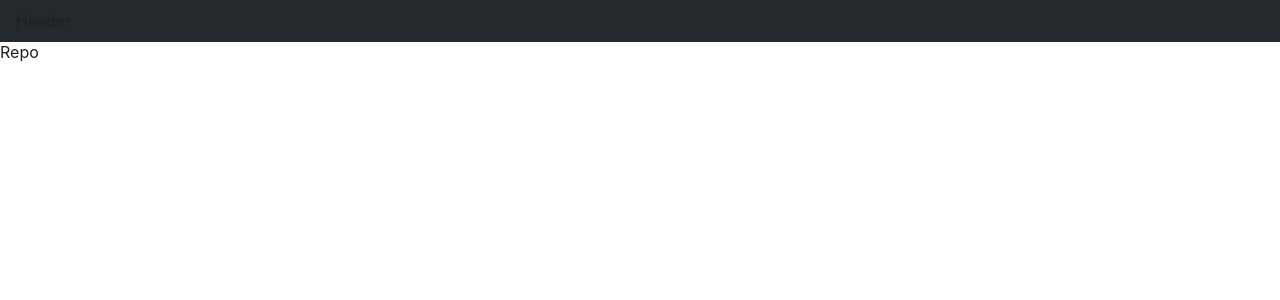
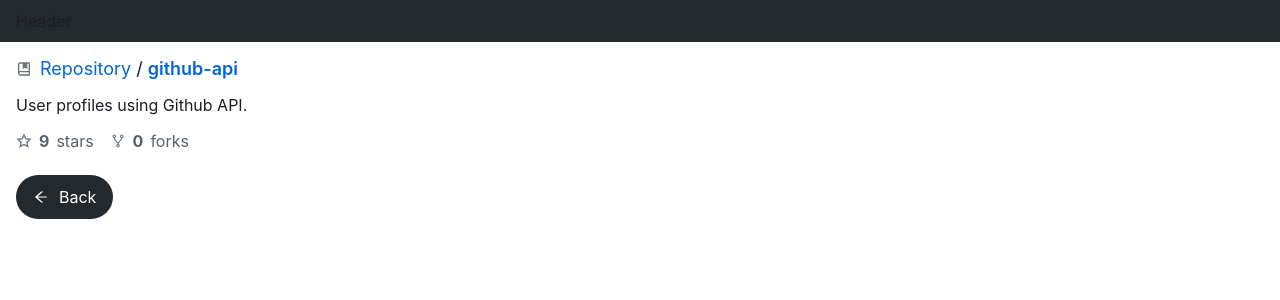
Before and after one commit to martinakrtzschmr/github-api, a React (Create React App) app: page /martinak/github-api in a window 1280 px wide. Shown: the top 300 px of the page. Built offline with nearby package versions, Linux system fonts and the light colour scheme.

Commit message:
Basic color scheme and information distribution

```diff
--- a/src/components/ProfileData/styles.ts
+++ b/src/components/ProfileData/styles.ts
@@ -1,11 +1,11 @@
-import styled, { css } from 'styled-components';
+import styled, { css } from "styled-components";
 import {
   RiGroupLine,
   RiBuilding4Line,
   RiMapPin2Line,
   RiMailLine,
-    RiLinksLine
-} from 'react-icons/ri';
+  RiLinksLine,
+} from "react-icons/ri";
 
 export const Container = styled.div``;
 
@@ -46,6 +46,7 @@ export const Avatar = styled.img`
 
   @media (min-width: 768px) {
     width: 100%;
+    margin-top: -34px;
   }
 `;
 
--- a/src/pages/Profile/index.tsx
+++ b/src/pages/Profile/index.tsx
@@ -1,10 +1,29 @@
 import React from 'react';
 
-import { Container, Main, LeftSide, RightSide, Repos } from './styles';
+import {
+  Container,
+  Main,
+  LeftSide,
+  RightSide,
+  Repos,
+  RepoIcon,
+  Tab,
+  BackButton,
+  BackIcon
+} from './styles';
 import ProfileData from '../../components/ProfileData';
 import RepoCard from '../../components/RepoCard';
 
 const Profile: React.FC = () => {
+
+  const TabContent = () => {
+    return <div className='content'>
+      <RepoIcon />
+      <span className='label'>Repositories</span>
+      <span className='numbers'>26</span>
+    </div>
+  };
+
   return (
     <Container>
       <Main>
@@ -20,8 +39,16 @@ const Profile: React.FC = () => {
             email={'alexander.martin64@gmail.com'}
             blog={'linkedin'}
           />
+          <BackButton>
+            <BackIcon />
+            <span>Back</span>
+          </BackButton>
         </LeftSide>
         <RightSide>
+          <Tab className='mobile'>
+            <TabContent />
+            <span className='line' />
+          </Tab>
           <Repos>
             <h2>Repos</h2>
 
--- a/src/pages/Profile/styles.ts
+++ b/src/pages/Profile/styles.ts
@@ -1,10 +1,13 @@
-import styled from "styled-components";
+import styled, { css } from "styled-components";
+import { RiBookMarkLine } from "react-icons/ri";
+import { AiOutlineArrowLeft } from 'react-icons/ai';
 
 export const Container = styled.div`
   --horizontal-padding: 16px;
   --vertical-padding: 24px;
 
   padding: var(--vertical-padding) var(--horizontal-padding);
+  overflow: hidden;
 `;
 
 export const Main = styled.div`
@@ -20,15 +23,33 @@ export const Main = styled.div`
 `;
 
 export const LeftSide = styled.div`
-  padding: 0 var(--horizontalPadding);
+  padding: 0 var(--horizontal-padding);
 
   @media (min-width: 768px) {
     width: 25%;
   }
 `;
 
+export const BackButton = styled.a`
+  display: flex;
+  align-items: center;
+  margin-top: 24px;
+  background: var(--gray-dark);
+  padding: 12px 17px;
+  border-radius: 24px;
+  width: max-content;
+
+  > span {
+    color: var(--primary);
+  }
+  > svg {
+    fill: var(--primary);
+    margin-right: 10px;
+  }
+`; // <a hrf="" />
+
 export const RightSide = styled.div`
-  padding: 0 var(--horizontalPadding);
+  padding: 0 var(--horizontal-padding);
 
   @media (min-width: 768px) {
     width: 75%;
@@ -56,3 +77,82 @@ export const Repos = styled.div`
     }
   }
 `;
+
+export const Tab = styled.div`
+  background: var(--primary);
+
+  .content {
+    display: flex;
+    align-items: center;
+    width: min-content;
+
+    padding: 14px 16px;
+
+    border-bottom: 2px solid var(--orange);
+
+    .label {
+      font-size: 14px;
+      padding: 0 7px;
+      font-weight: 600;
+    }
+    .number {
+      font-size: 12px;
+      background: var(--ticker);
+      padding: 2px 6px;
+      border-radius: 24px;
+    }
+  }
+
+  .line {
+    display: flex;
+    width: 200vw;
+    border-bottom: 1px solid var(--border);
+    margin-left: -50vw;
+  }
+
+  &.mobile {
+    margin-top: var(--vertical-padding);
+
+    .content {
+      margin: 0 auto;
+    }
+
+    @media (min-width: 768px) {
+      display: none;
+    }
+  }
+  &.desktop {
+    display: none;
+
+    @media (min-width: 768px) {
+      display: unset;
+
+      .wrapper {
+        display: flex;
+        margin: 0 auto;
+        max-width: 1280px;
+      }
+
+      .offset {
+        width: 25%;
+        margin-right: var(--horizontal-padding);
+      }
+    }
+  }
+`;
+
+
+const iconCSS = css`
+  width: 16px;
+  height: 16px;
+  fill: var(--icon);
+  flex-shrink: 0;
+`;
+
+export const BackIcon = styled(AiOutlineArrowLeft)`${iconCSS}`;
+
+export const RepoIcon = styled(RiBookMarkLine)`
+  height: 16px;
+  width: 16px;
+  margin-right: 4px;
+`;
--- a/src/pages/Repo/index.tsx
+++ b/src/pages/Repo/index.tsx
@@ -1,7 +1,54 @@
 import React from 'react';
+import { Link } from 'react-router-dom';
+
+import {
+    Container,
+    Breadcrumb,
+    Info,
+    BackButton,
+    RepoIcon,
+    StarIcon,
+    ForkIcon,
+    BackIcon
+ } from './styles';
 
 const Repo: React.FC = () => {
-    return <div>Repo</div>
+    return (
+        <Container>
+            <Breadcrumb>
+                <RepoIcon />
+                <Link className='username' to={'/martinak'}>
+                    Repository
+                </Link>
+
+                <span>/</span>
+
+                <Link className='reponame' to={'/martinak/repository'}>
+                    github-api
+                </Link>
+            </Breadcrumb>
+
+            <p>User profiles using Github API.</p>
+
+            <Info>
+                <li>
+                    <StarIcon />
+                    <b>9</b>
+                    <span>stars</span>
+                </li>
+                <li>
+                    <ForkIcon />
+                    <b>0</b>
+                    <span>forks</span>
+                </li>
+            </Info>
+
+            <BackButton>
+                <BackIcon />
+                <span>Back</span>
+            </BackButton>
+        </Container>
+    )
 };
 
 export default Repo;
--- /dev/null
+++ b/src/pages/Repo/styles.ts
@@ -0,0 +1,94 @@
+import styled, { css } from 'styled-components';
+import { RiBookMarkLine, RiStarLine } from 'react-icons/ri';
+import { AiOutlineFork, AiOutlineArrowLeft } from 'react-icons/ai';
+
+export const Container = styled.div`
+  display: flex;
+  flex-direction: column;
+  padding: 16px;
+
+  > p {
+    font-size: 16px;
+  }
+`;
+
+export const Breadcrumb = styled.div`
+  margin-bottom: 16px;
+
+  display: flex;
+  align-items: center;
+  flex-wrap: nowrap;
+  white-space: nowrap;
+
+  font-size: 18px;
+
+  > a {
+    color: var(--link);
+    text-decoration: none;
+
+    &:hover, &:focus {
+      text-decoration: underline;
+    }
+
+    &.username {
+      margin-left: 8px;
+    }
+
+    &.reponame {
+      font-weight: 600;
+    }
+  }
+  > span {
+    padding: 0 5px;
+  }
+`;
+
+export const Info = styled.ul`
+  margin-top: 16px;
+  display: flex;
+  align-items: center;
+
+  > li {
+    display: flex;
+    align-items: center;
+    margin-right: 9px;
+
+    > * {
+      margin-right: 7px;
+      color: var(--gray);
+    }
+  }
+`;
+
+export const BackButton = styled.a`
+  display: flex;
+  align-items: center;
+  margin-top: 24px;
+  background: var(--gray-dark);
+  padding: 12px 17px;
+  border-radius: 24px;
+  width: max-content;
+
+  > span {
+    color: var(--primary);
+  }
+  > svg {
+    fill: var(--primary);
+    margin-right: 10px;
+  }
+`; // <a hrf="" />
+
+const iconCSS = css`
+  width: 16px;
+  height: 16px;
+  fill: var(--icon);
+  flex-shrink: 0;
+`;
+
+export const RepoIcon = styled(RiBookMarkLine)`${iconCSS}`;
+
+export const StarIcon = styled(RiStarLine)`${iconCSS}`;
+
+export const BackIcon = styled(AiOutlineArrowLeft)`${iconCSS}`;
+
+export const ForkIcon = styled(AiOutlineFork)`${iconCSS}`;
--- a/src/styles/GlobalStyles.ts
+++ b/src/styles/GlobalStyles.ts
@@ -36,11 +36,6 @@ export default createGlobalStyle`
         --border: #e1e4e8;
         --ticker: rgba(209,213,218, .5);
 
-        --calendar-scale-0: #ebedf0;
-        --calendar-scale-1: #9BE9A8;
-        --calendar-scale-2: #3FC463;
-        --calendar-scale-3: #30A14E;
-        --calendar-scale-4: #216E3A;
         --javascript: #f1e05a;
         --typescript: #2b7489;
         --other-language: #8257e5;
```
Lines whose indentation alone changed are shown as unchanged.
